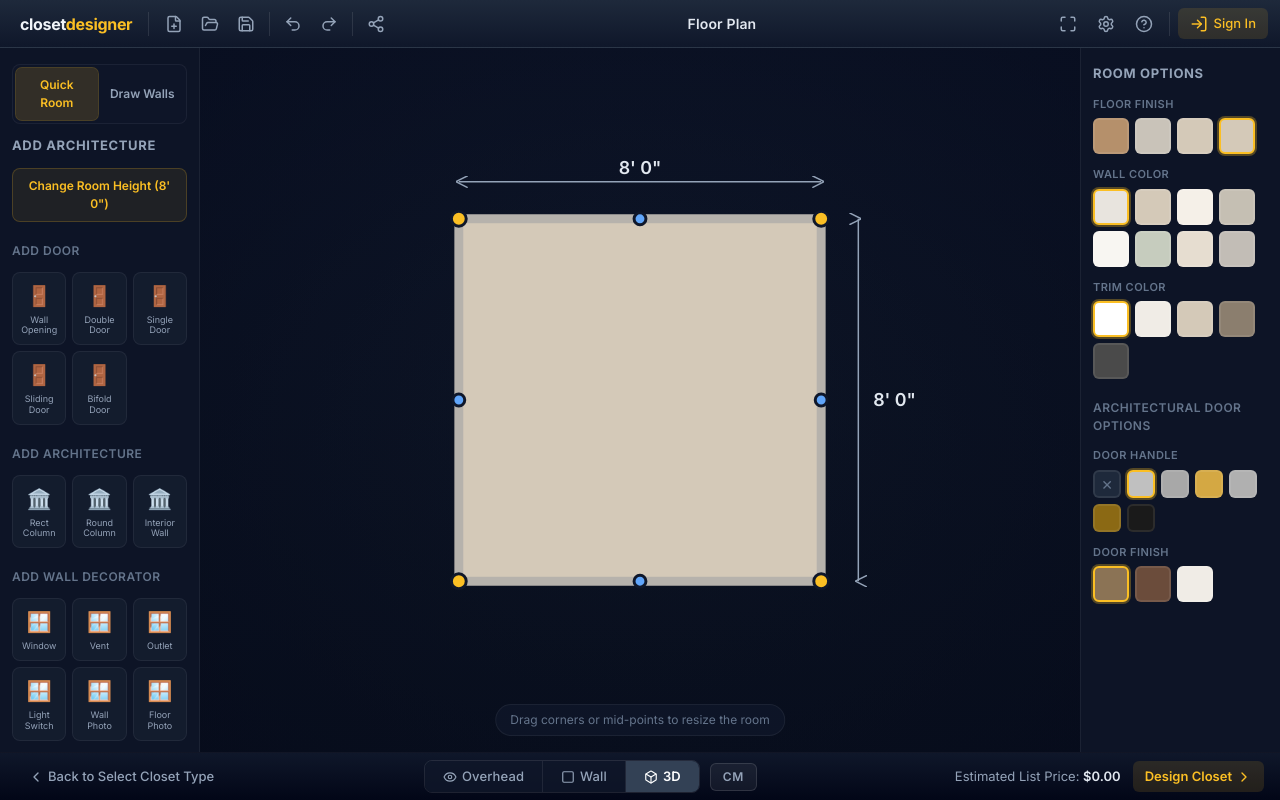
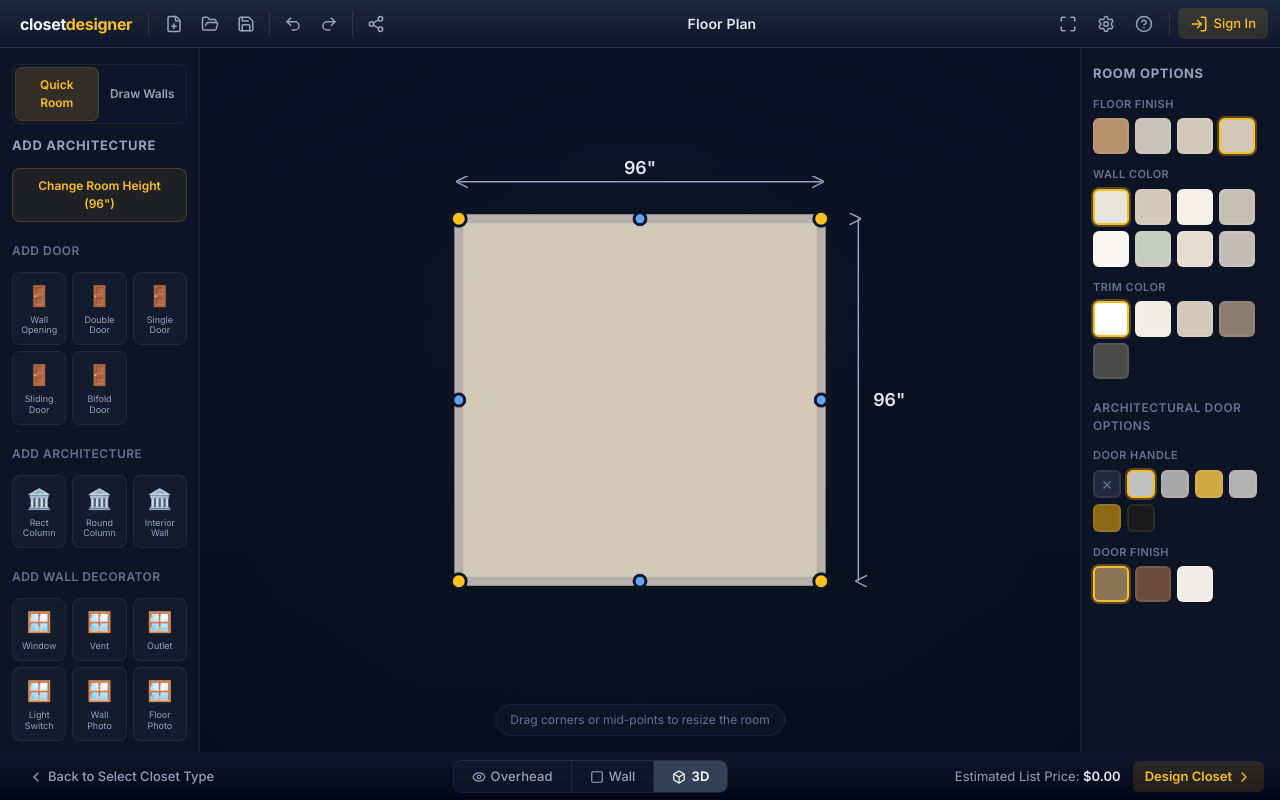
Before and after one commit to SazidAhmed/Closet-design, a Vue app: page /closet/floorplan in a window 1280 px wide. Built offline with nearby package versions, Linux system fonts and the light colour scheme.

Commit message:
wall related configuraion updated

```diff
--- a/src/components/FooterBar.vue
+++ b/src/components/FooterBar.vue
@@ -2,10 +2,8 @@
 import { useRouter } from "vue-router";
 import ViewModeToggle from "./ViewModeToggle.vue";
 import { ChevronLeft, ChevronRight, Share2 } from "lucide-vue-next";
-import { useUnit } from "../composables/useUnit";
 
 const router = useRouter();
-const { unitLabel, toggleUnits } = useUnit();
 
 defineProps<{
   backLabel: string;
@@ -45,13 +43,6 @@ function formatPrice(price: number): string {
         v-if="showViewToggle !== false"
         :transitioning="transitioning"
       />
-      <button
-        class="unit-toggle-btn"
-        @click="toggleUnits"
-        :title="`Switch units (currently ${unitLabel})`"
-      >
-        {{ unitLabel }}
-      </button>
     </div>
 
     <div class="footer-right">
@@ -95,27 +86,6 @@ function formatPrice(price: number): string {
   display: flex;
   align-items: center;
   justify-content: center;
-  gap: 10px;
-}
-
-.unit-toggle-btn {
-  padding: 4px 12px;
-  border: 1px solid rgba(255, 255, 255, 0.12);
-  background: rgba(255, 255, 255, 0.06);
-  color: #94a3b8;
-  font-size: 12px;
-  font-weight: 600;
-  text-transform: uppercase;
-  border-radius: 6px;
-  cursor: pointer;
-  transition: all 0.15s;
-  letter-spacing: 0.05em;
-}
-
-.unit-toggle-btn:hover {
-  color: #e2e8f0;
-  background: rgba(255, 255, 255, 0.1);
-  border-color: rgba(255, 255, 255, 0.2);
 }
 
 .footer-nav-btn {
--- a/src/features/closet/domain/types/room.ts
+++ b/src/features/closet/domain/types/room.ts
@@ -3,6 +3,10 @@
 // ---------------------------------------------------------------------------
 
 export type Vec2 = [number, number]
+
+export const CM_PER_INCH = 2.54
+export const DEFAULT_WALL_HEIGHT_IN = 96
+export const DEFAULT_WALL_HEIGHT_CM = Math.round(DEFAULT_WALL_HEIGHT_IN * CM_PER_INCH)
 
 /** A single wall segment in the room. */
 export type Wall = {
@@ -110,9 +114,13 @@ export function createDefaultRoomColors(): RoomColors {
 
 /**
  * Create a default rectangular room (4 walls).
- * Default is 8ft × 8ft = 243.84cm × 243.84cm (≈244cm).
+ * Default wall height is 96" (≈244cm).
  */
-export function createDefaultRoom(widthCm = 244, depthCm = 244, heightCm = 244): Room {
+export function createDefaultRoom(
+  widthCm = 244,
+  depthCm = 244,
+  heightCm = DEFAULT_WALL_HEIGHT_CM,
+): Room {
   const hw = widthCm / 2
   const hd = depthCm / 2
 
--- a/src/features/closet/views/FloorPlan.vue
+++ b/src/features/closet/views/FloorPlan.vue
@@ -175,28 +175,37 @@ onUnmounted(() => {
 
 // ───── Change Room Height dialog ───────────────────────────────────────────
 const showHeightDialog = ref(false);
-const heightInput = ref(244);
+const CM_PER_INCH = 2.54;
+const heightInput = ref(96);
+
+function cmToInches(cm: number): number {
+  return Math.round(cm / CM_PER_INCH);
+}
+
+function inchesToCm(inches: number): number {
+  return inches * CM_PER_INCH;
+}
+
+function formatInches(cm: number): string {
+  return `${cmToInches(cm)}"`;
+}
 
 function openHeightDialog() {
-  heightInput.value = roomStore.height;
+  heightInput.value = cmToInches(roomStore.height);
   showHeightDialog.value = true;
 }
 
 function applyHeight() {
+  const minIn = cmToInches(ROOM_CONSTRAINTS.height.min);
+  const maxIn = cmToInches(ROOM_CONSTRAINTS.height.max);
+  const clampedIn = Math.max(minIn, Math.min(maxIn, Math.round(heightInput.value)));
   const clamped = Math.max(
     ROOM_CONSTRAINTS.height.min,
-    Math.min(ROOM_CONSTRAINTS.height.max, Math.round(heightInput.value)),
+    Math.min(ROOM_CONSTRAINTS.height.max, inchesToCm(clampedIn)),
   );
   roomStore.setHeight(clamped);
+  heightInput.value = cmToInches(clamped);
   showHeightDialog.value = false;
-}
-
-/** Convert cm to feet-inches string */
-function cmToImperial(cm: number): string {
-  const totalIn = cm / 2.54;
-  const ft = Math.floor(totalIn / 12);
-  const inches = Math.round(totalIn % 12);
-  return `${ft}' ${inches}"`;
 }
 
 // ───── Architecture item catalog ───────────────────────────────────────────
@@ -496,9 +505,9 @@ function degToRad(deg: number): number {
 }
 
 function onDrawHeightInput(e: Event) {
-  const value = Number((e.target as HTMLInputElement).value);
-  if (!Number.isFinite(value)) return;
-  roomStore.setHeight(clampDrawHeight(value));
+  const valueIn = Number((e.target as HTMLInputElement).value);
+  if (!Number.isFinite(valueIn)) return;
+  roomStore.setHeight(clampDrawHeight(inchesToCm(valueIn)));
 }
 
 function onDrawThicknessInput(e: Event) {
@@ -546,6 +555,44 @@ function wallEndPoint(wall: {
     wall.position[0] + Math.cos(wall.angle) * wall.length,
     wall.position[1] + Math.sin(wall.angle) * wall.length,
   ];
+}
+
+function isConnectedVertex(vertex: [number, number]): boolean {
+  let incidentCount = 0;
+
+  for (const wall of drawWalls.value) {
+    const start: [number, number] = [wall.position[0], wall.position[1]];
+    const end = wallEndPoint(wall);
+
+    if (Math.hypot(vertex[0] - start[0], vertex[1] - start[1]) <= 1) {
+      incidentCount += 1;
+    }
+    if (Math.hypot(vertex[0] - end[0], vertex[1] - end[1]) <= 1) {
+      incidentCount += 1;
+    }
+
+    if (incidentCount >= 2) return true;
+  }
+
+  return false;
+}
+
+function continuationStartVertexForWall(wall: {
+  position: [number, number];
+  angle: number;
+  length: number;
+}): [number, number] {
+  const start: [number, number] = [wall.position[0], wall.position[1]];
+  const end = wallEndPoint(wall);
+  const startConnected = isConnectedVertex(start);
+  const endConnected = isConnectedVertex(end);
+
+  // Prefer the non-connected endpoint so Add Wall extends from a chain end.
+  if (startConnected && !endConnected) return end;
+  if (!startConnected && endConnected) return start;
+
+  // If both ends share the same connectivity state, keep a deterministic fallback.
+  return end;
 }
 
 /** Compute all vertices from the wall chain */
@@ -823,16 +870,12 @@ function continueDrawing() {
     return;
   }
 
-  if (selectedWall.value && selectedWallAnchor.value) {
+  if (selectedWall.value) {
+    const continuationStart = continuationStartVertexForWall(selectedWall.value);
     pendingStartVertex.value = [
-      snapToGrid(selectedWallAnchor.value[0]),
-      snapToGrid(selectedWallAnchor.value[1]),
+      snapToGrid(continuationStart[0]),
+      snapToGrid(continuationStart[1]),
     ];
-    mousePos.x = pendingStartVertex.value[0];
-    mousePos.y = pendingStartVertex.value[1];
-  } else if (selectedWall.value) {
-    const end = wallEndPoint(selectedWall.value);
-    pendingStartVertex.value = [snapToGrid(end[0]), snapToGrid(end[1])];
     mousePos.x = pendingStartVertex.value[0];
     mousePos.y = pendingStartVertex.value[1];
   } else if (chainEndVertex.value) {
@@ -1122,10 +1165,7 @@ function wallInsideAreaPoints(
 
 /** Format length for display */
 function formatLength(cm: number): string {
-  const totalIn = cm / 2.54;
-  const ft = Math.floor(totalIn / 12);
-  const inches = Math.round(totalIn % 12);
-  return `${ft}' ${inches}\"`;
+  return formatInches(cm);
 }
 
 /** Dimension line offset perpendicular to the wall */
@@ -1199,9 +1239,9 @@ function dimLinePoints(wall: {
                 <input
                   class="prop-input"
                   type="number"
-                  :value="roomStore.height"
-                  :min="ROOM_CONSTRAINTS.height.min"
-                  :max="ROOM_CONSTRAINTS.height.max"
+                  :value="cmToInches(roomStore.height)"
+                  :min="cmToInches(ROOM_CONSTRAINTS.height.min)"
+                  :max="cmToInches(ROOM_CONSTRAINTS.height.max)"
                   @input="onDrawHeightInput"
                 />
               </div>
@@ -1312,11 +1352,13 @@ function dimLinePoints(wall: {
                 <input
                   class="prop-input"
                   type="number"
-                  :value="selectedWall.length"
+                  :value="cmToInches(selectedWall.length)"
                   @input="
                     (e: Event) =>
                       roomStore.updateWallProps(selectedWall!.id, {
-                        length: Number((e.target as HTMLInputElement).value),
+                        length: inchesToCm(
+                          Number((e.target as HTMLInputElement).value),
+                        ),
                       })
                   "
                 />
@@ -1327,11 +1369,11 @@ function dimLinePoints(wall: {
                 <input
                   class="prop-input"
                   type="number"
-                  :value="roomStore.height"
+                  :value="cmToInches(roomStore.height)"
                   @input="
                     (e: Event) =>
                       roomStore.setHeight(
-                        Number((e.target as HTMLInputElement).value),
+                        inchesToCm(Number((e.target as HTMLInputElement).value)),
                       )
                   "
                 />
@@ -1420,7 +1462,7 @@ function dimLinePoints(wall: {
             <h3 class="sidebar-heading">Add Architecture</h3>
 
             <button class="sidebar-action-btn" @click="openHeightDialog">
-              Change Room Height ({{ cmToImperial(roomStore.height) }})
+              Change Room Height ({{ formatInches(roomStore.height) }})
             </button>
 
             <h4 class="sidebar-subheading">Add Door</h4>
@@ -1554,8 +1596,7 @@ function dimLinePoints(wall: {
                 font-size="12"
                 font-weight="600"
               >
-                {{ Math.round(roomW / 2.54 / 12) }}'
-                {{ Math.round((roomW / 2.54) % 12) }}"
+                {{ formatLength(roomW) }}
               </text>
             </g>
 
@@ -1580,8 +1621,7 @@ function dimLinePoints(wall: {
                 font-weight="600"
                 transform="rotate(0)"
               >
-                {{ Math.round(roomD / 2.54 / 12) }}'
-                {{ Math.round((roomD / 2.54) % 12) }}"
+                {{ formatLength(roomD) }}
               </text>
             </g>
 
@@ -1867,7 +1907,7 @@ function dimLinePoints(wall: {
               >
                 <circle
                   r="10"
-                  :fill="wall.hasCloset ? '#22c55e' : '#f59e0b'"
+                  fill="#f59e0b"
                   stroke="#0f172a"
                   stroke-width="1.5"
                 />
@@ -1910,10 +1950,11 @@ function dimLinePoints(wall: {
             <circle
               v-for="(v, i) in wallVertices"
               :key="'v-' + i"
+              class="vertex-dot"
               :cx="v[0]"
               :cy="v[1]"
               :r="i === 0 && isNearFirstVertex ? 8 : 4"
-              :fill="i === 0 ? '#22c55e' : '#fbbf24'"
+              :fill="isConnectedVertex(v) ? '#fbbf24' : '#22c55e'"
               stroke="#0f172a"
               stroke-width="1.5"
               :class="{ 'close-snap': i === 0 && isNearFirstVertex }"
@@ -2116,23 +2157,20 @@ function dimLinePoints(wall: {
           <h3 class="dialog-title">Change Room Height</h3>
           <p class="dialog-desc">
             Set the ceiling height for your room ({{
-              ROOM_CONSTRAINTS.height.min
-            }}–{{ ROOM_CONSTRAINTS.height.max }} cm).
+              cmToInches(ROOM_CONSTRAINTS.height.min)
+            }}–{{ cmToInches(ROOM_CONSTRAINTS.height.max) }} in).
           </p>
 
           <div class="dialog-input-row">
             <input
               v-model.number="heightInput"
               type="number"
-              :min="ROOM_CONSTRAINTS.height.min"
-              :max="ROOM_CONSTRAINTS.height.max"
+              :min="cmToInches(ROOM_CONSTRAINTS.height.min)"
+              :max="cmToInches(ROOM_CONSTRAINTS.height.max)"
               class="dialog-input"
               @keydown.enter="applyHeight"
             />
-            <span class="dialog-unit">cm</span>
-            <span class="dialog-imperial"
-              >({{ cmToImperial(heightInput) }})</span
-            >
+            <span class="dialog-unit">in</span>
           </div>
 
           <div class="dialog-actions">
```
Also changed, not shown: doc/floor_plan/FloorPlan-Functionality.md (+6 -5 lines), src/features/closet/domain/closetTypes.ts (+7 -7 lines), 1 other file (tests, documents, lock files or other folders).
